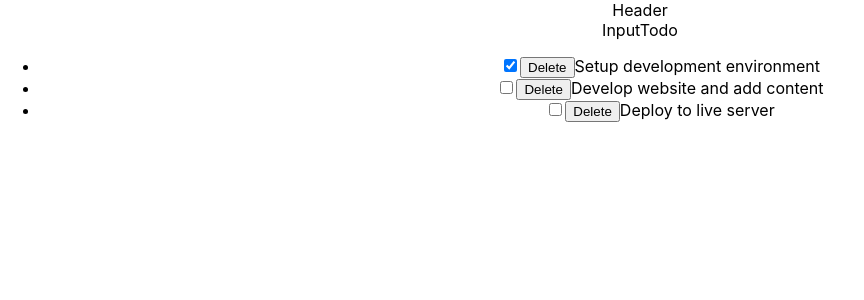
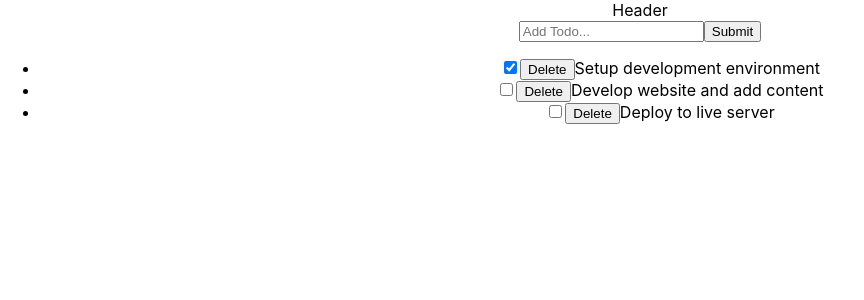
Before and after one commit to Stephen-Adom/react-tutorial, a React (Create React App) app: page / in a window 1280 px wide. Shown: the top 300 px of the page, without its empty margins (0-864 px from the left). Built offline with nearby package versions, Linux system fonts and the light colour scheme.

Commit message:
set up input for adding todo

```diff
--- a/src/components/InputTodo.js
+++ b/src/components/InputTodo.js
@@ -1,7 +1,23 @@
-import React from "react";
+import React, { useState } from "react";
 
 const InputTodo = () => {
-	return <div>InputTodo</div>;
+	const [title, setTitle] = useState("");
+
+	const handleChange = (e) => {
+		setTitle(e.target.value);
+	};
+
+	return (
+		<form>
+			<input
+				type="text"
+				placeholder="Add Todo..."
+				value={title}
+				onChange={handleChange}
+			/>
+			<button>Submit</button>
+		</form>
+	);
 };
 
 export default InputTodo;
```
